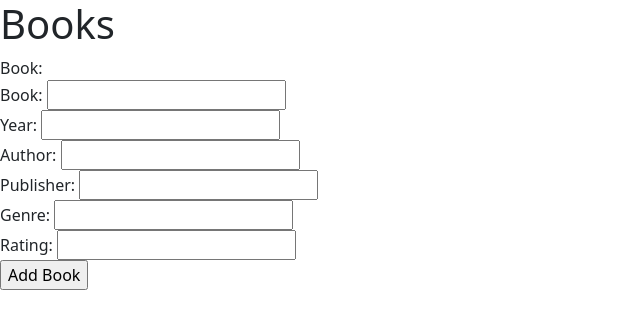
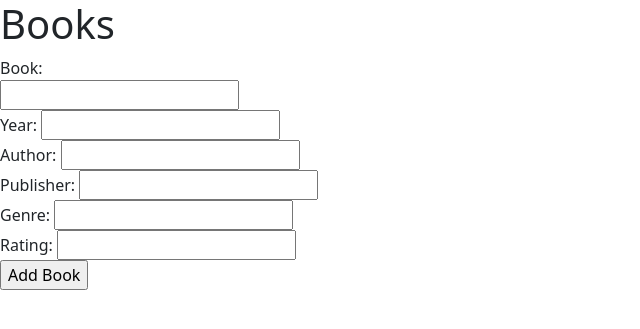
Before and after one commit to ERedEarth99/WebProject, a PHP site: page /booksForm.php in a window 1280 px wide. Shown: the top 329 px of the page, without its empty margins (0-640 px from the left). Run offline with PHP 8.4, Linux system fonts and the light colour scheme.

Commit message:
Lets get this going

```diff
--- a/booksForm.php
+++ b/booksForm.php
@@ -16,7 +16,7 @@
 
     <?php
     $IDPresent = true;
-    //Checking if we have a book id to see if we are adding a new entry or editing an exisiting one.
+    //AS - Checking if we have a book id to see if we are adding a new entry or editing an exisiting one.
     $book_ID = filter_input(INPUT_POST, 'book_ID');
     if ($book_ID == NULL) {
       $bookID = filter_input(INPUT_GET, 'book_ID');
@@ -24,7 +24,7 @@
         $IDPresent = false;
       }
     }
-    //Store the target row data inside a variable for use
+    //AS - Store the target row data inside a variable for use
     if ($IDPresent == true) {
       $target = books\get_product($book_ID);
     }
@@ -32,8 +32,6 @@
     <!-- // Books Forms -->
     <form action="index.php">
     <label for="BookName">Book: </label><br>
-    <form action="booksForm.php">
-    <label for="BookName">Book: </label>
     <input type="text" id="BookName"
     name="BookName" value="<?php
         if ($IDPresent == true) {
```
